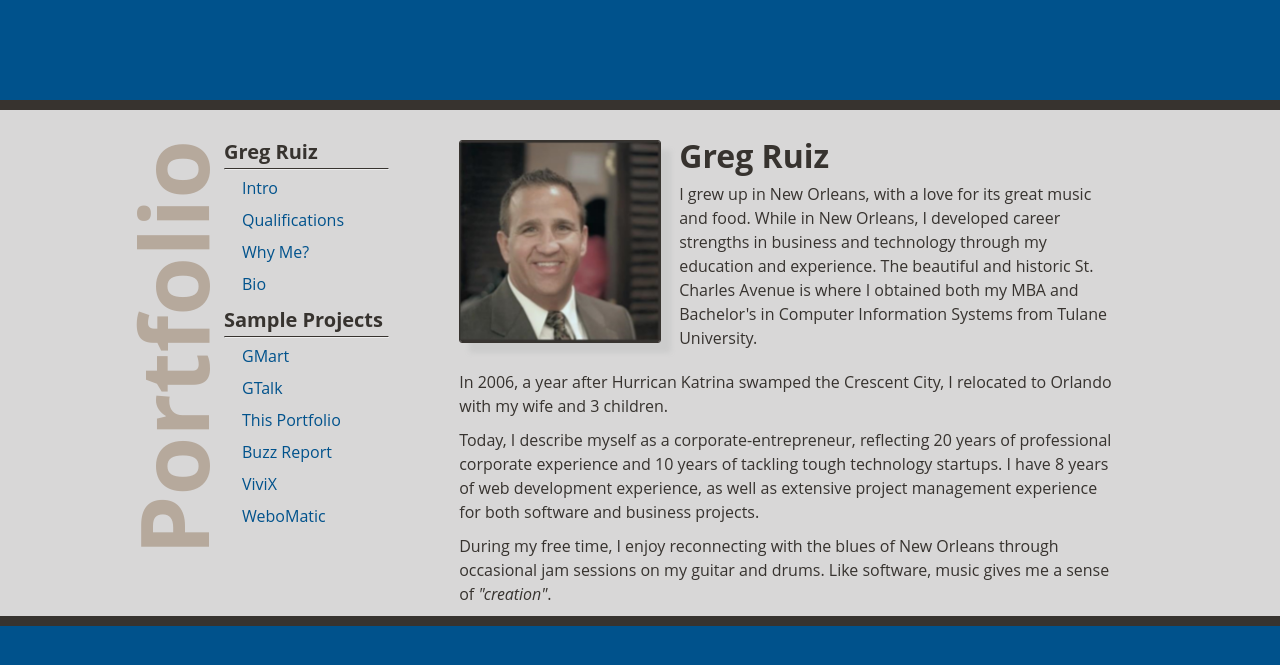
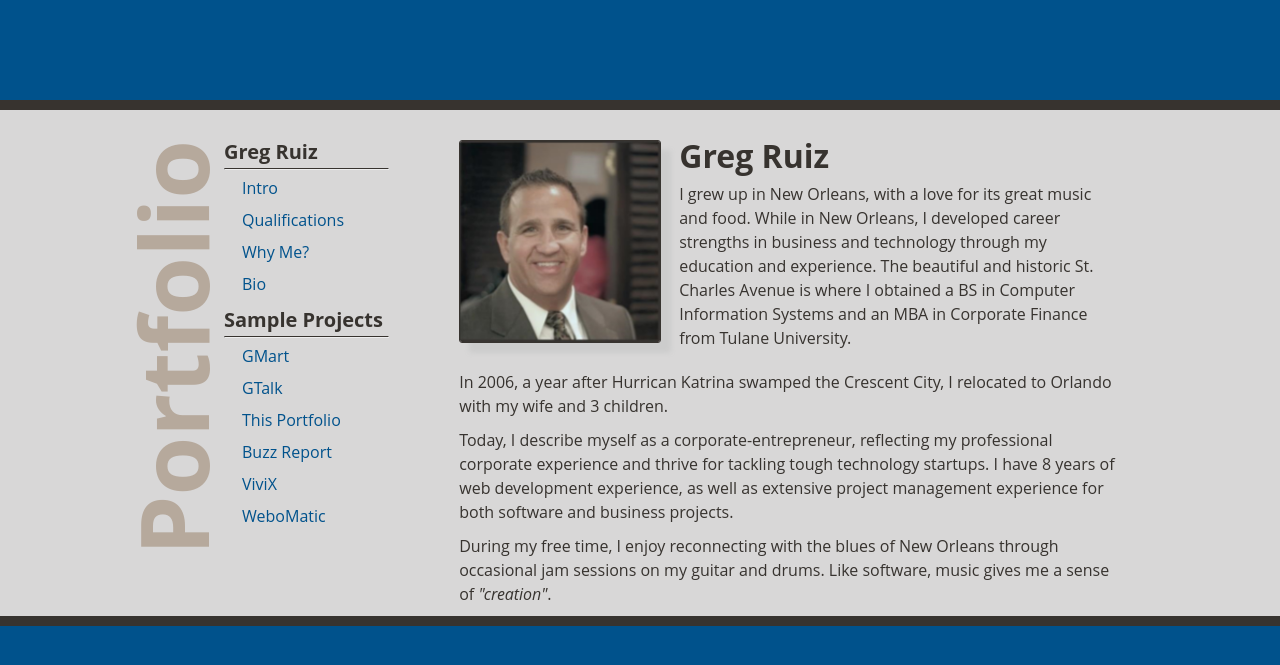
Before and after one commit to GregBoBeg/gregruizportfolio, a Django app: page /bio/ in a window 1280 px wide. Shown: the top 665 px of the page. Run offline with Django 3.2, Linux system fonts and the light colour scheme.

Commit message:
Resume verbiage cleanup

```diff
--- a/gfolio_app/templates/gfolio_app/bio.html
+++ b/gfolio_app/templates/gfolio_app/bio.html
@@ -17,8 +17,8 @@
             I grew up in New Orleans, with a love for its great music and food.
             While in New Orleans, I developed career strengths in business and technology
             through my education and experience.
-            The beautiful and historic St. Charles Avenue is where I obtained both
-            my MBA and Bachelor's in Computer Information Systems from Tulane University.
+            The beautiful and historic St. Charles Avenue is where I obtained
+            a BS in Computer Information Systems and an MBA in Corporate Finance from Tulane University.
         </p>
     </div>
 </div>
@@ -28,8 +28,8 @@
         with my wife and 3 children.
     </p>
     <p>
-        Today, I describe myself as a corporate-entrepreneur, reflecting 20 years of
-        professional corporate experience and 10 years of tackling tough technology startups.
+        Today, I describe myself as a corporate-entrepreneur, reflecting my
+        professional corporate experience and thrive for tackling tough technology startups.
         I have 8 years of web development experience, as well as extensive project management experience
         for both software and business projects.
     </p>
--- a/gfolio_app/templates/gfolio_app/qualifications.html
+++ b/gfolio_app/templates/gfolio_app/qualifications.html
@@ -26,9 +26,6 @@
         <li>8+ Years of web development experience</li>
         <li>BS in Computer Information Systems</li>
         <li>MBA in Corporate Finance</li>
-        <li>Held a Director position for a Fortune 500</li>
-        <li>Held Vice President positions for 2 tech companies</li>
-        <li>Owned a web development business</li>
     </ul>
     <h3>Full-Stack Developer</h3>
     <div class="flex-container">
--- a/gfolio_app/templates/gfolio_app/whyGreg.html
+++ b/gfolio_app/templates/gfolio_app/whyGreg.html
@@ -17,14 +17,14 @@
         <p>
             <span>Hi.  My name is Greg.  </span>As you can tell, I have a passion for writing great software.
             I work with clients who require experience, maturity, quality and attention to detail.
-            These are qualities I’ve valued my entire life, leading me from software development,
-            to project management, to a Director position at a Fortune 500, and a couple VP positions.
+            These are qualities I’ve valued my entire life, leading me from web development,
+            to project management, and even into higher-level roles within multiple businesses and corporations.
         </p>
     </div>
 </div>
 <div>
     <p>
-        Throughout my career, my experience has stretched far and wide.
+        My experience stretches far and wide.
         I've worked in all areas of business and technology,
         including 8 years of web development.
         Today, I enjoy the simplicity and beauty of programming,
```
